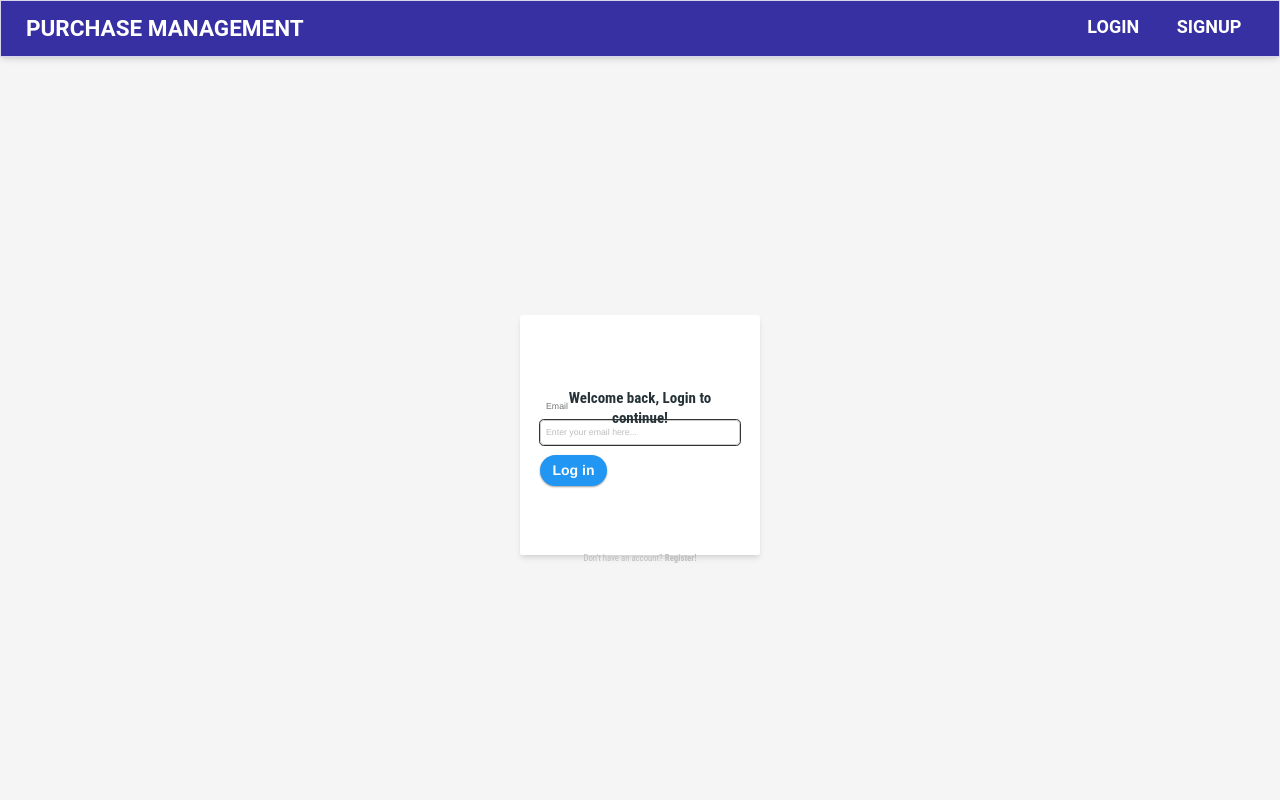
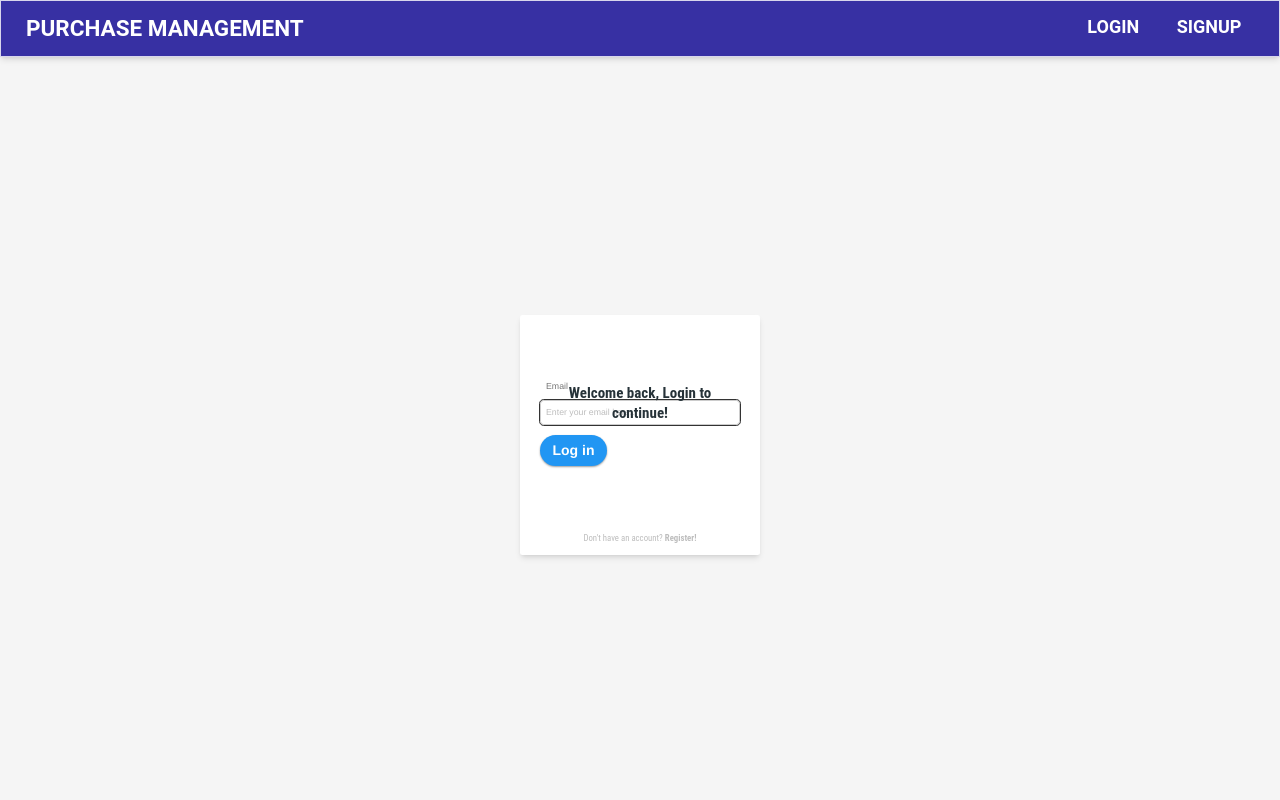
Before and after one commit to Div16s/DEP2024, a React (Vite) app in the folder client/: page /login in a window 1280 px wide. Shown: the top 800 px of the page. Built offline with nearby package versions, Linux system fonts and the light colour scheme.

Commit message:
name updated

```diff
--- a/client/src/pages/AboutUs.jsx
+++ b/client/src/pages/AboutUs.jsx
@@ -1,6 +1,6 @@
 import React, { useState } from "react";
 import iitrpr from "/iitrpr.jpg";
-import "./about.css";
+import "./aboutUs.css";
 
 const AboutUs = () => {
   const [isActive, setIsActive] = useState(false);
--- a/client/src/pages/Login/Login.jsx
+++ b/client/src/pages/Login/Login.jsx
@@ -51,7 +51,7 @@ const Login = () => {
   return (
     <div className='bg-gray-100 flex items-center justify-center h-screen'>
         <div className="bg-white p-8 rounded shadow-md w-96 h-96">
-            <h1 className="text-2xl font-semibold mb-8 mt-2">Welcome back, Login to continue!</h1>
+            <h1 className="text-2xl font-semibold mb-13 ">Welcome back, Login to continue!</h1>
             <form action="#" method="POST">
                 <div class="mb-4">
                     <label for="email" className="block text-sm font-medium text-gray-600">Email</label>
```
Also changed, not shown: client/src/pages/aboutUs.css (renamed from client/src/pages/about.css).
